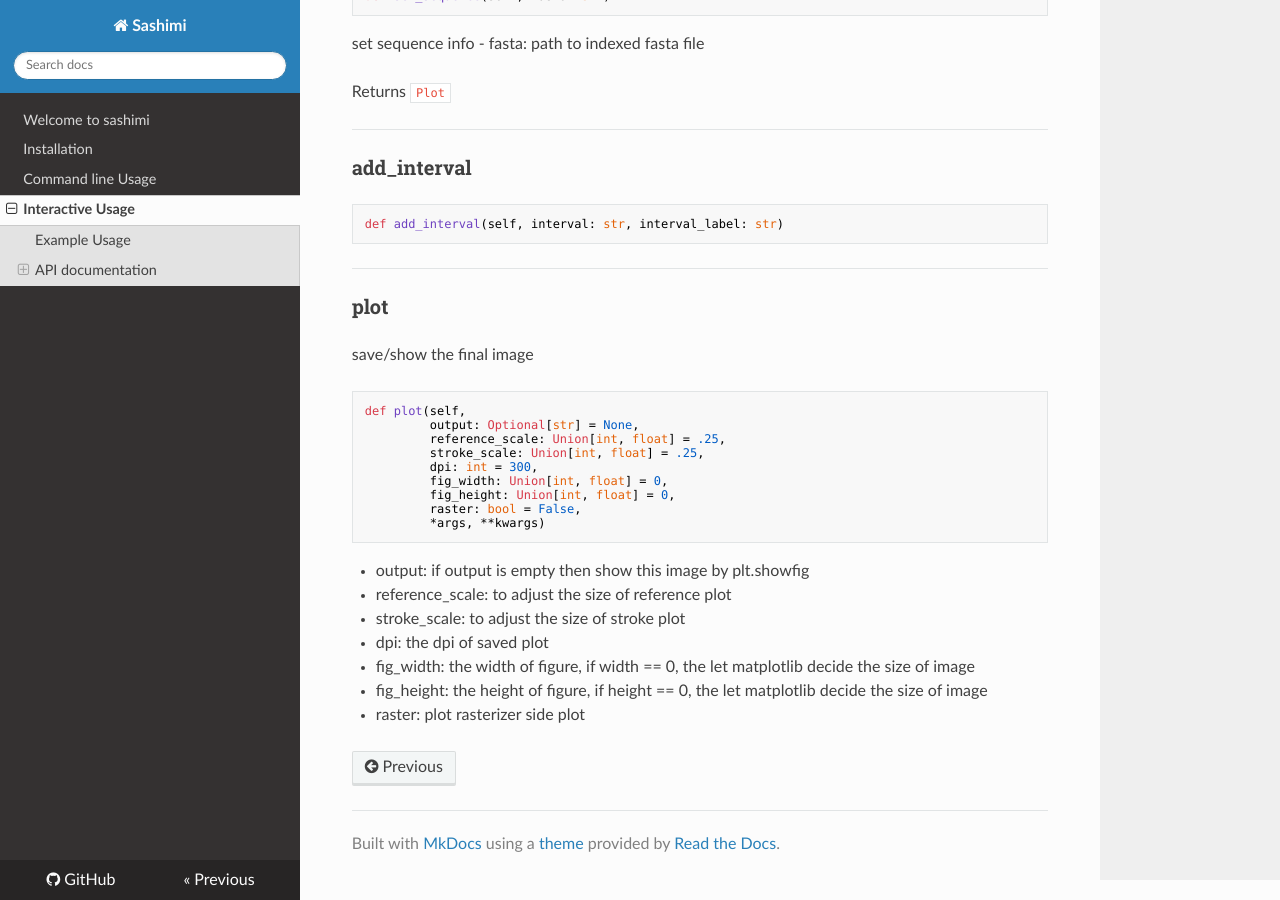
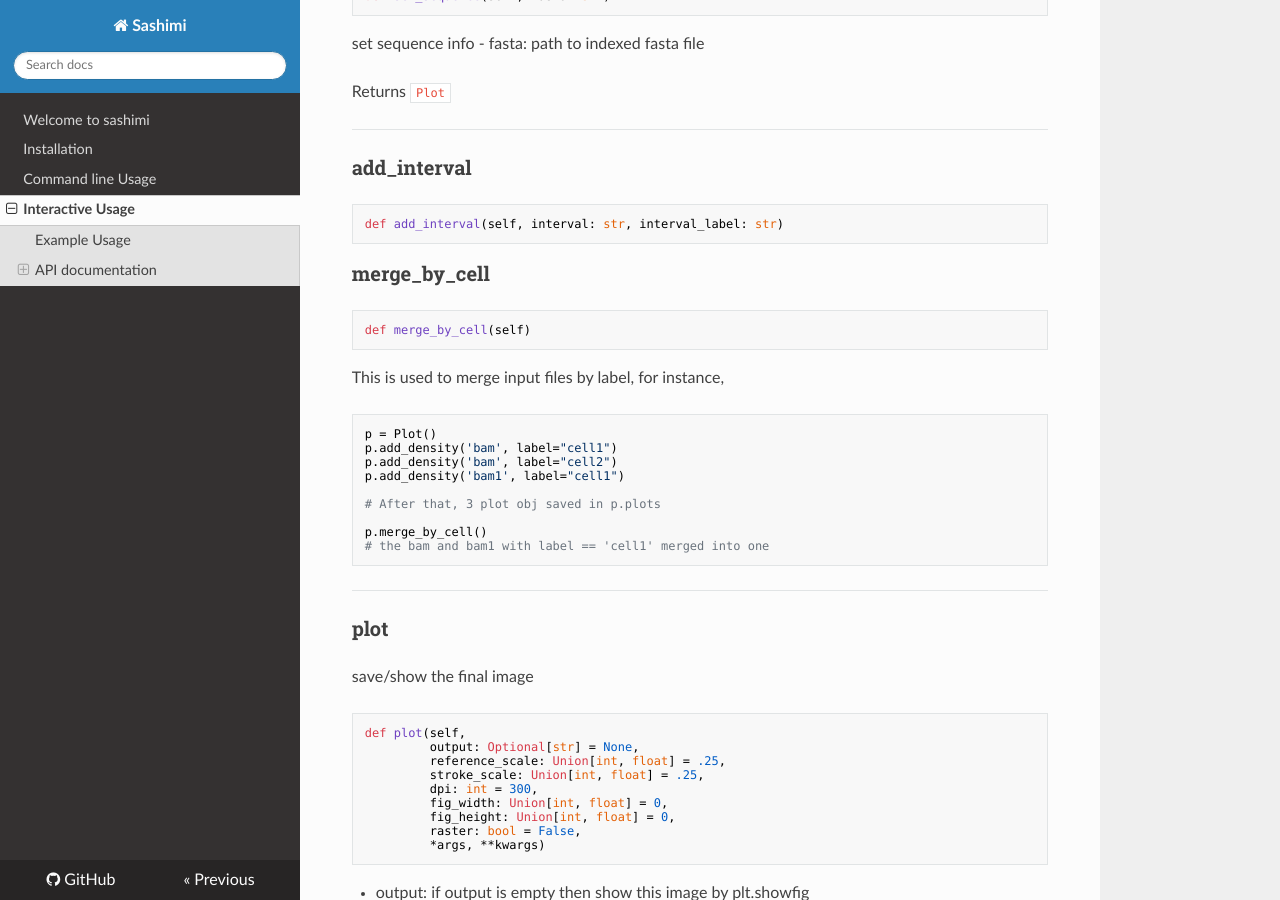
Before and after one commit to ygidtu/trackplot, an MkDocs documentation site: the page built from docs/interactive.md, in a window 1280 px wide and 900 px high, scrolled down 8435 px. Built offline with MkDocs 1.6.1, drawn with Linux system fonts in a browser that asks for light colours; nearby versions of some CDN libraries.

Commit message:
update docs

````diff
--- a/docs/interactive.md
+++ b/docs/interactive.md
@@ -488,6 +488,26 @@ Returns `Plot`
 def add_interval(self, interval: str, interval_label: str)
 ```
 
+### merge_by_cell
+
+```python
+def merge_by_cell(self)
+```
+
+This is used to merge input files by label, for instance,
+
+```python
+p = Plot()
+p.add_density('bam', label="cell1")
+p.add_density('bam', label="cell2")
+p.add_density('bam1', label="cell1")
+
+# After that, 3 plot obj saved in p.plots
+
+p.merge_by_cell()
+# the bam and bam1 with label == 'cell1' merged into one
+```
+
 ---
 
 ### plot
````
Also changed, not shown: docs/command_line_usage.md (+71 -20 lines).
